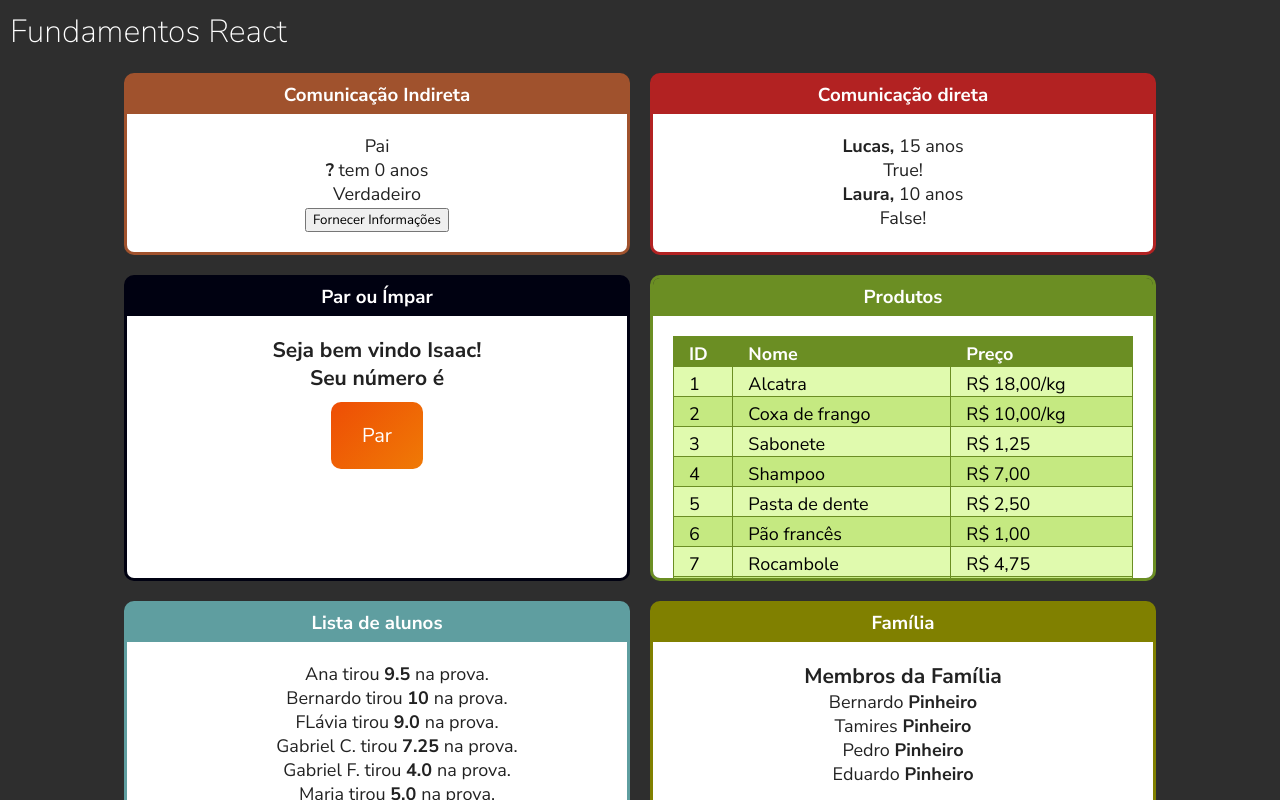
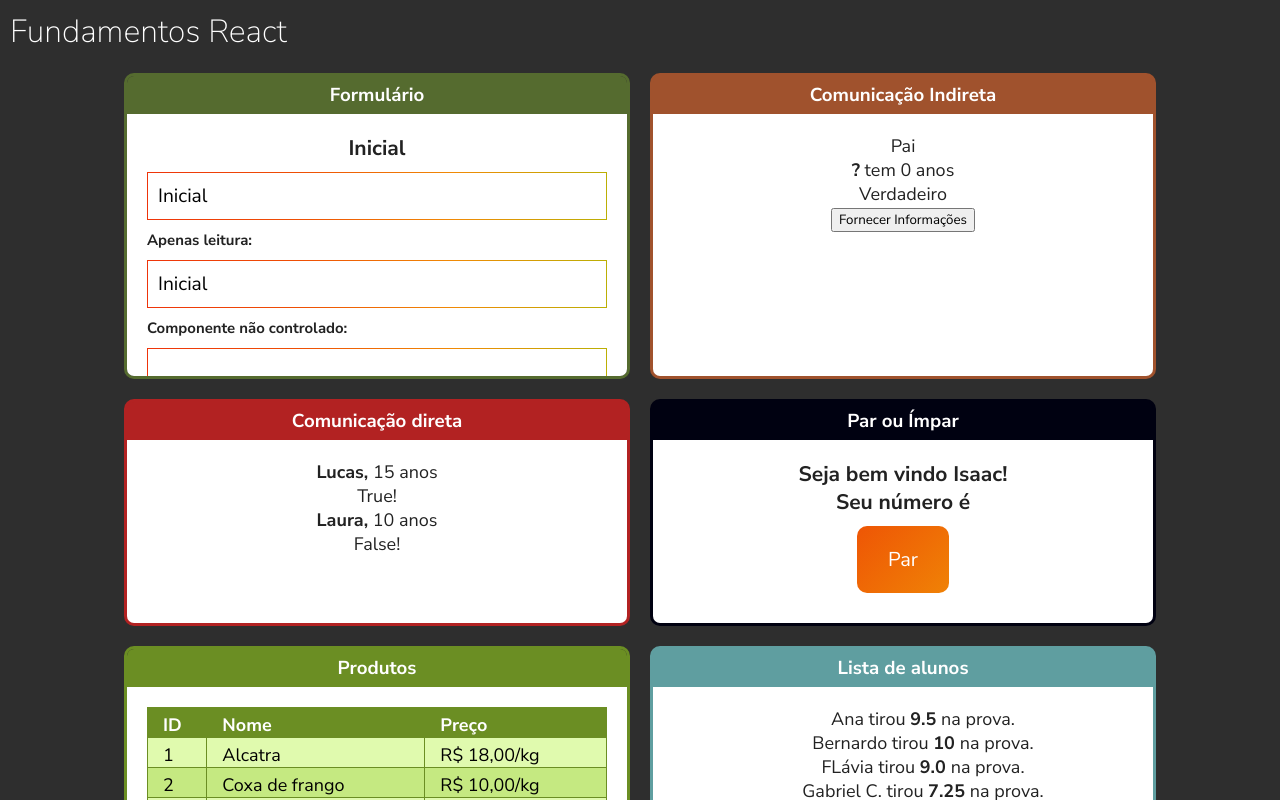
Before and after one commit to IsaacCaldas/Fundamentos-React, a React (Create React App) app: page / in a window 1280 px wide. Shown: the top 800 px of the page. Built offline with nearby package versions, Linux system fonts and the light colour scheme.

Commit message:
Controlled and uncontrolled components

```diff
--- a/src/App.jsx
+++ b/src/App.jsx
@@ -14,11 +14,17 @@
 import UserInfo from './components/conditional/UserInfo';
 import DirectDad from './components/communication/DirectDad';
 import IndirectDad from './components/communication/IndirectDad';
+import Input from './components/forms/Input';
 
 export default () =>
     <div className="app">
       <h1>Fundamentos React</h1>
       <div className="cards-collection">
+        <Card
+          title="Formulário"
+          color="#556B2F">
+          <Input/>
+        </Card>
         <Card
           title="Comunicação Indireta"
           color="#A0522D">
--- a/src/components/communication/IndirectDad.jsx
+++ b/src/components/communication/IndirectDad.jsx
@@ -1,7 +1,7 @@
 import React, { useState } from "react";
 import IndirectSon from "./IndirectSon";
 
-{/* Em REACT para alteração de valores enviados do componente filho para o pai, é necessário o hook useState para criar um componente com estado. */}
+{/* Em REACT para alteração de valores enviados do componente filho para o pai, é necessário o hook useState para criar um componente baseado em classe com estado. */}
 
 export default props => {
 
--- /dev/null
+++ b/src/components/forms/Input.css
@@ -0,0 +1,26 @@
+input {
+  background-color: #fff;
+  border: 1px solid;
+  border-image: linear-gradient(to left,
+  #bbaf04, #f08a06,
+  #ee4f05, #ee340a) 1;
+  font-size: 1.2rem;
+
+  padding: 10px ;
+  margin: 10px 0px;
+}
+
+input:hover{
+  background-color: #dddddd;
+}
+
+input:focus{
+  background-color: #dddddd;
+}
+
+.form {
+  display: flex;
+  flex-direction: column;
+
+  text-align: left;
+}
--- /dev/null
+++ b/src/components/forms/Input.jsx
@@ -0,0 +1,34 @@
+import "./Input.css";
+
+import React, { useState } from "react";
+
+export default props => {
+
+  const [val, setVal] = useState('Inicial');
+
+  function whenChange(e) {
+
+    setVal(e.target.value);
+
+  }
+
+  return (
+
+    <div>
+      <h3>{ val }</h3>
+      <div className="form">
+        <input value={ val } onChange={ whenChange } />
+        <h5>Apenas leitura:</h5>
+        <input value={ val } readyOnly />
+        <h5>Componente não controlado:</h5> {/* Uncontrolled component */}
+        <input value={ undefined } />
+      </div>
+    </div>
+
+  );
+
+}
+
+{/*
+  É melhor não usar os uncontrolled component, pois não dá para vincular com nenhum estado.
+*/}
```
